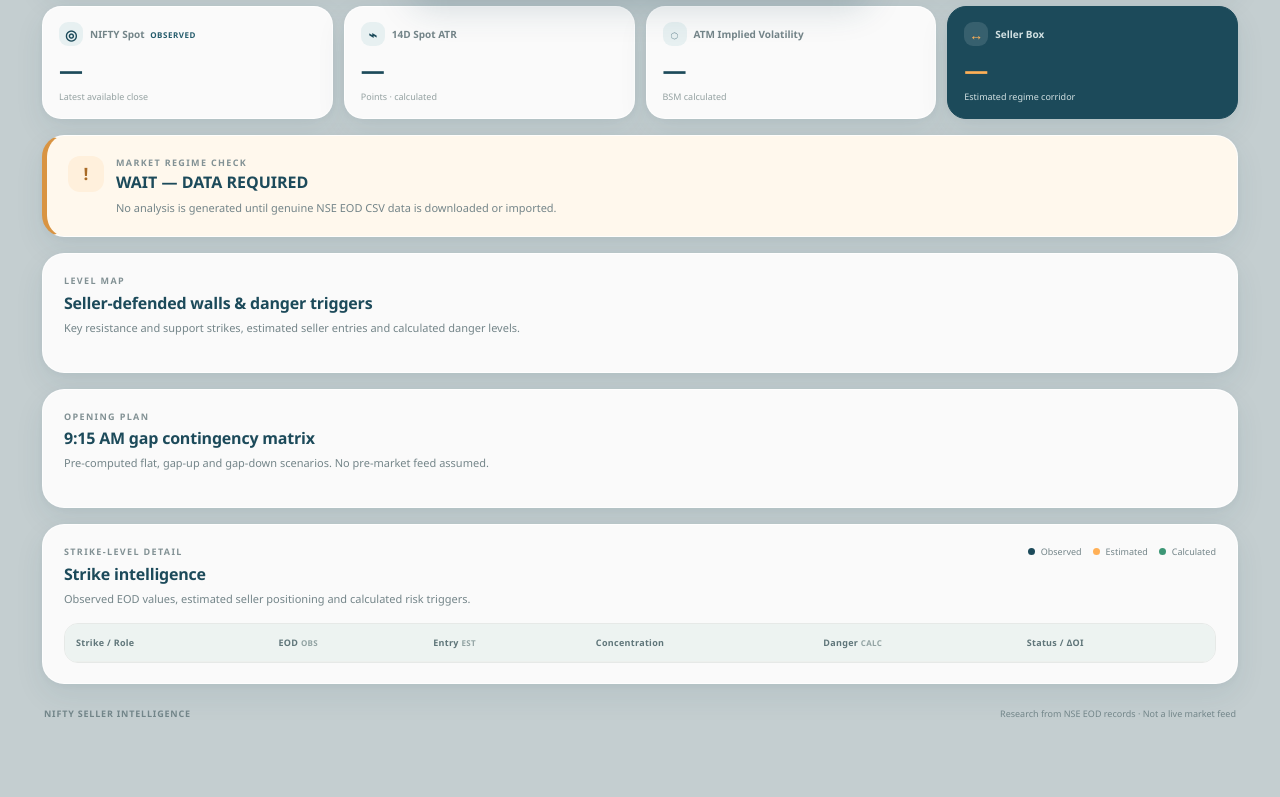
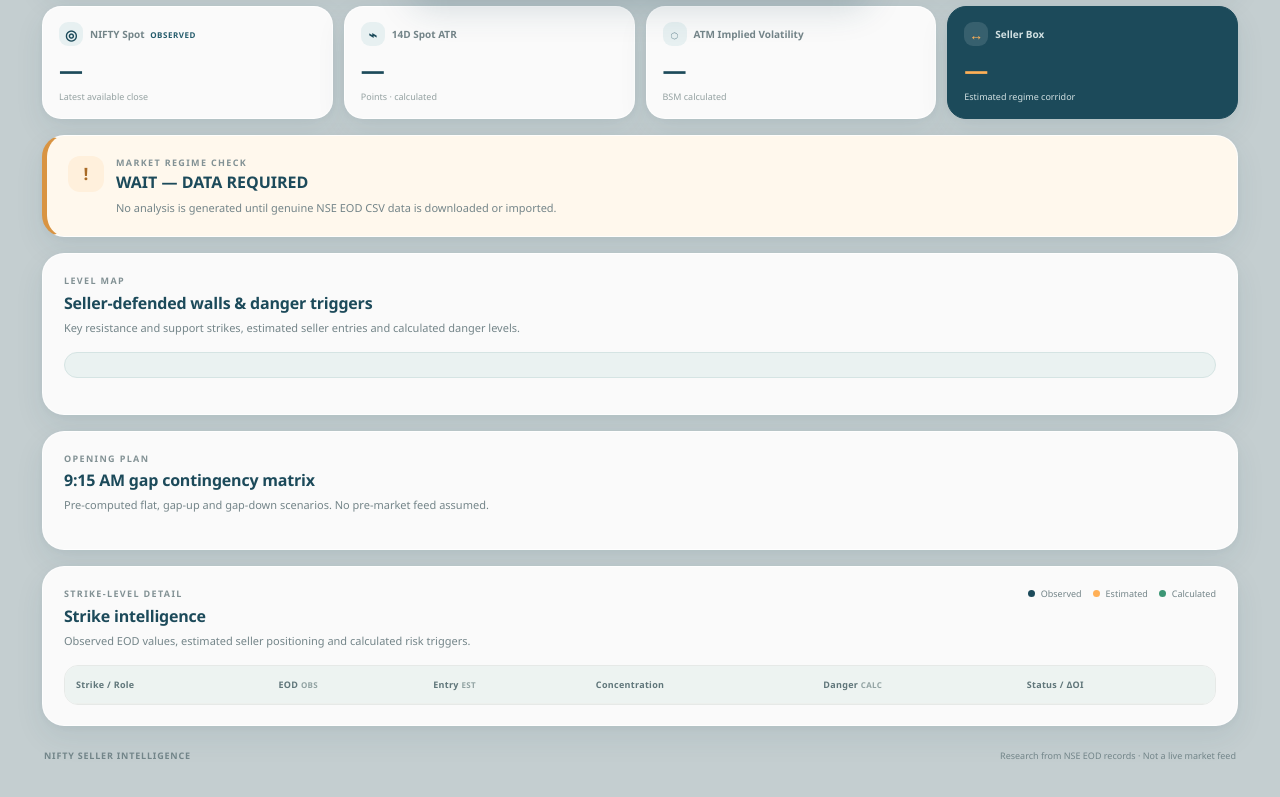
Before and after one commit to naveenm2020it-glitch/NEWAIMODEL, a website: page mobile_app/www/index.html in a window 1280 px wide. Shown: the part 792-1589 px from the top of the page. Drawn offline with Linux system fonts and the light colour scheme.

Commit message:
Style seller wall context and no-trade status

```diff
--- a/mobile_app/www/styles.css
+++ b/mobile_app/www/styles.css
@@ -178,3 +178,5 @@ tbody tr:hover { background: #fff9f1; }
 .container { padding-bottom: max(145px, calc(125px + env(safe-area-inset-bottom))); }
 .bottom-nav { padding-bottom: max(8px, env(safe-area-inset-bottom)); }
 .bottom-nav a span:first-child { display: block; min-height: 20px; line-height: 20px; }
+
+.wall-context { margin: 12px 0 16px; padding: 12px 14px; border: 1px solid #d5e4e3; border-radius: 14px; background: #eaf2f1; color: #244d59; font-size: 13px; line-height: 1.5; }
```
